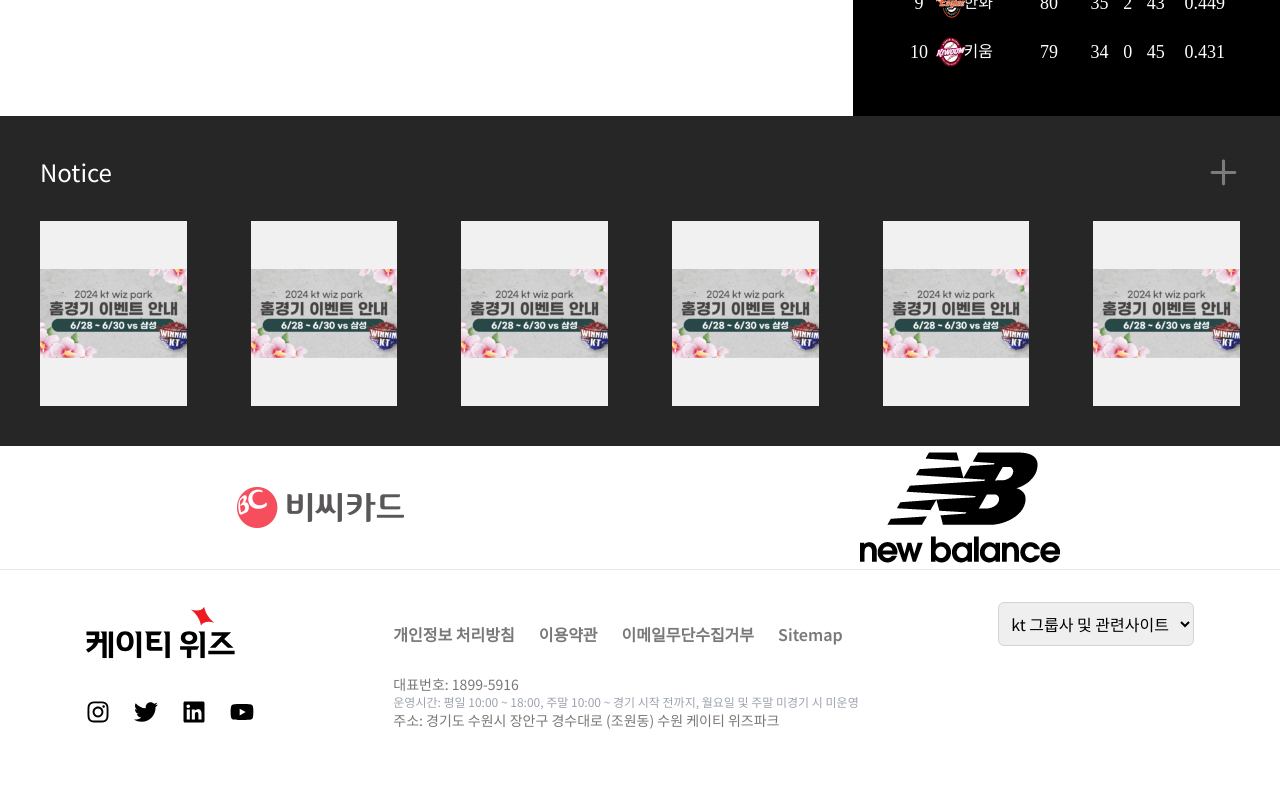
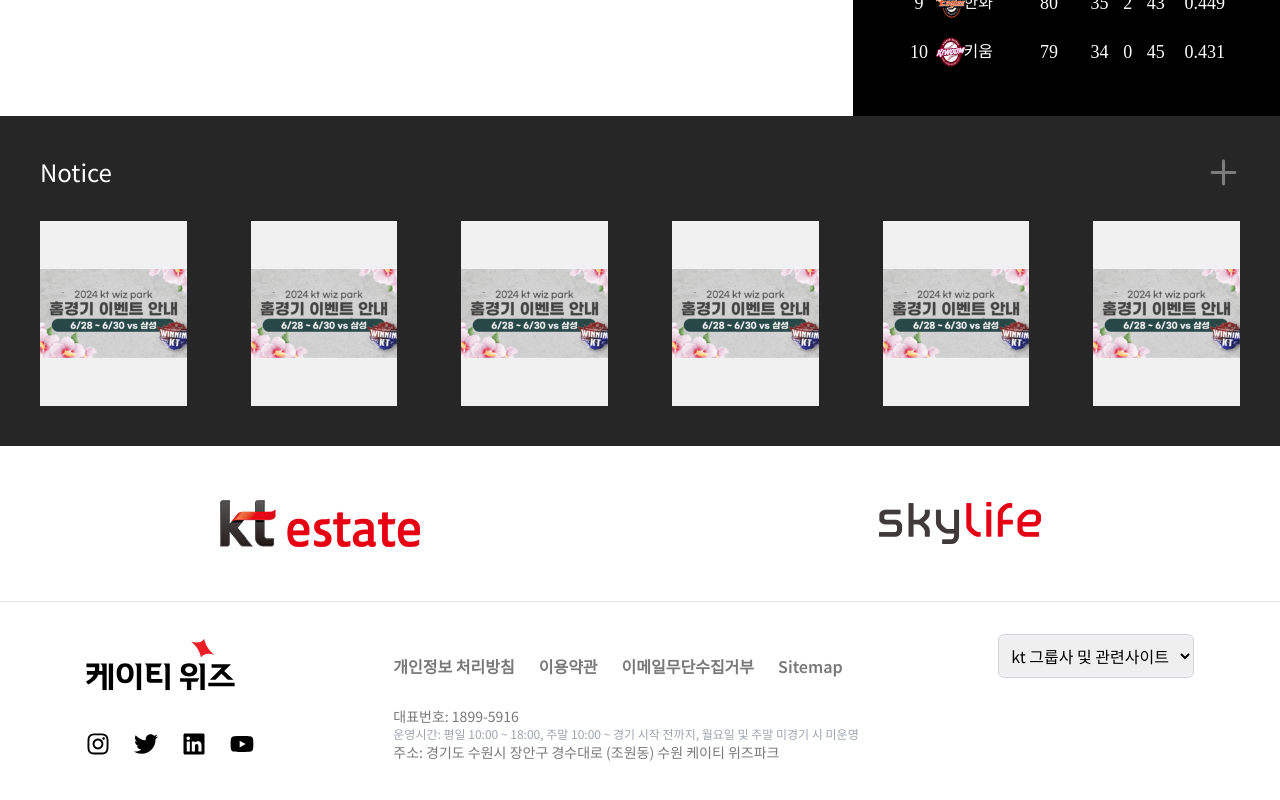
Before and after one commit to KT-Kimbu-net/FE, a Next.js app: page / in a window 1280 px wide. Shown: the part 2211-3011 px from the top of the page. Built offline with nearby package versions, Linux system fonts and the light colour scheme.

Commit message:
[Design] 스폰서 자동 슬라이드 스타일링 추가#1

```diff
--- a/src/components/Sponsor/Sponsor.tsx
+++ b/src/components/Sponsor/Sponsor.tsx
@@ -33,18 +33,18 @@ const responsive = {
 
 export default function Sponsor() {
   return (
-    <section className="w-full">
+    <section className="w-ful py-4">
       <Carousel
         swipeable={false}
         draggable={false}
         responsive={responsive}
         ssr={true}
         infinite={true}
-        // autoPlay={true}
-        // autoPlaySpeed={1000}
-        keyBoardControl={true}
-        customTransition="all .5"
-        transitionDuration={500}
+        autoPlay={true}
+        autoPlaySpeed={1000}
+        // keyBoardControl={true}
+        customTransition="transform 1000ms linear"
+        transitionDuration={1000}
         containerClass="carousel-container"
         removeArrowOnDeviceType={["tablet", "mobile"]}
         // deviceType={this.props.deviceType}
```
